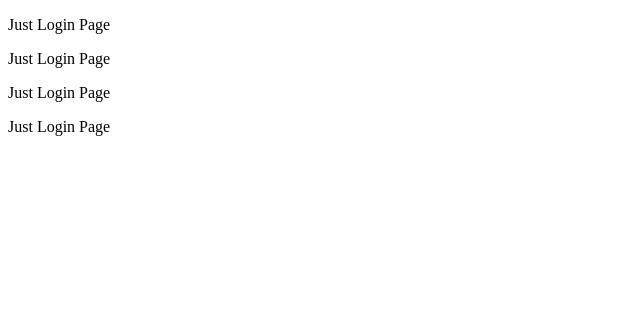
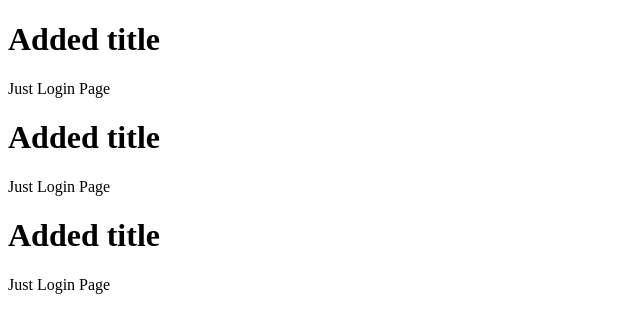
Before and after one commit to akbarumar88/myappsample, a plain HTML site: page login.html in a window 1280 px wide. Shown: the whole page, without its empty margins (0-640 px from the left). Drawn offline with Linux system fonts and the light colour scheme.

Commit message:
added new title

```diff
--- a/login.html
+++ b/login.html
@@ -7,9 +7,13 @@
 		<title>Login Page</title>
 	</head>
 	<body>
+		<h1>Added title</h1>
 		<p>Just Login Page</p>
+
+		<h1>Added title</h1>
 		<p>Just Login Page</p>
-		<p>Just Login Page</p>
+
+		<h1>Added title</h1>
 		<p>Just Login Page</p>
 	</body>
 </html>
```
